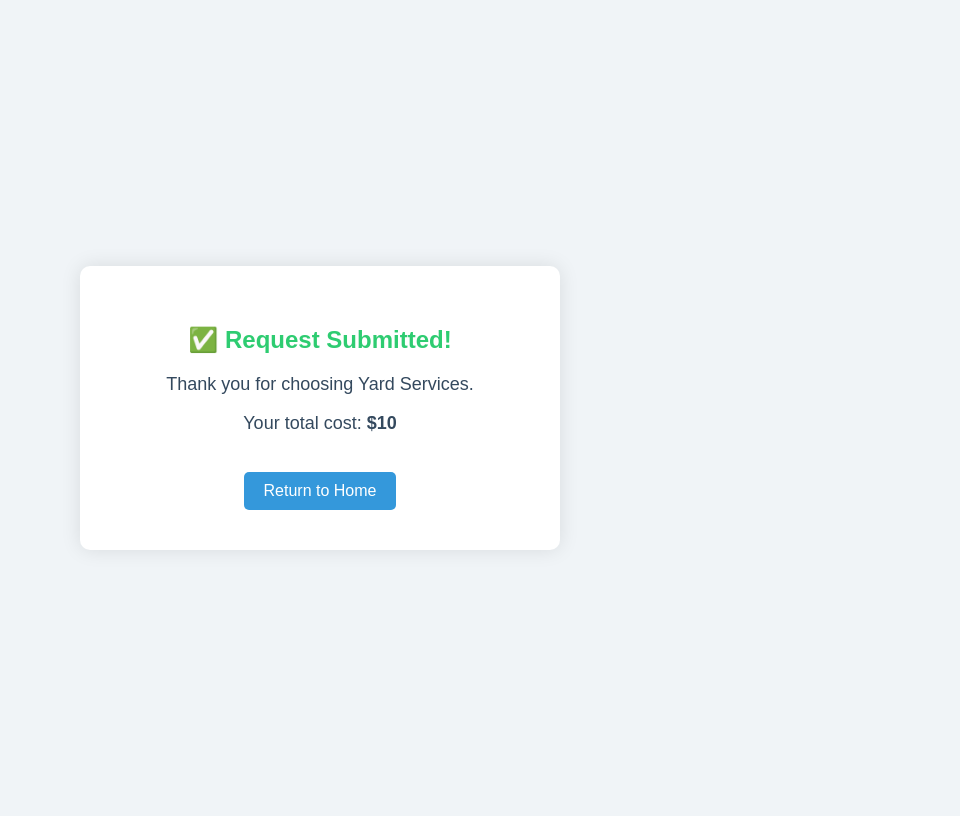
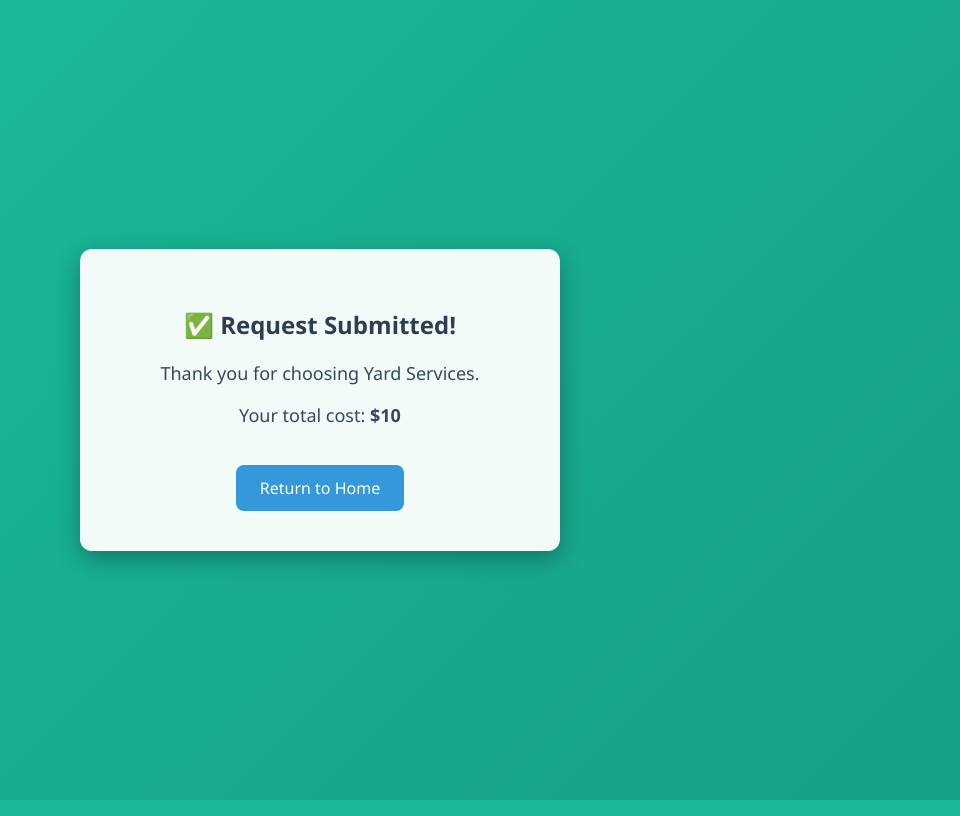
Before and after one commit to Mr-A-Hacker/Yard-sevices, a Flask app: template templates/submitted.html in a window 1280 px wide. Shown: the whole page, without its empty margins (320-1280 px from the left). Run offline with Flask 3, Linux system fonts and the light colour scheme; the template is opened without the code that fills it: most values are stand-ins (such as "Sample title", 1, 10 or a date in 2020).

Commit message:
Update submitted.html
Signed-off-by: MR.A_HACKER <abdullahlababidi70@gmail.com>

```diff
--- a/templates/submitted.html
+++ b/templates/submitted.html
@@ -4,23 +4,25 @@
   <title>Request Submitted</title>
   <style>
     body {
-      font-family: Arial, sans-serif;
-      background: #f0f4f7;
+      font-family: 'Segoe UI', sans-serif;
+      background: linear-gradient(135deg, #1abc9c, #16a085);
       display: flex;
       justify-content: center;
       align-items: center;
       height: 100vh;
+      margin: 0;
     }
-    .box {
-      background: white;
+    .card {
+      background: rgba(255,255,255,0.95);
       padding: 40px;
-      border-radius: 10px;
-      box-shadow: 0 0 20px rgba(0,0,0,0.1);
+      border-radius: 12px;
+      box-shadow: 0 8px 25px rgba(0,0,0,0.3);
       text-align: center;
       width: 400px;
+      animation: fadeIn 1s ease-in-out;
     }
     h2 {
-      color: #2ecc71;
+      color: #2c3e50;
       margin-bottom: 20px;
     }
     p {
@@ -30,19 +32,26 @@
     .back {
       margin-top: 20px;
       display: inline-block;
-      padding: 10px 20px;
+      padding: 12px 24px;
       background: #3498db;
       color: white;
       text-decoration: none;
-      border-radius: 5px;
+      border-radius: 8px;
+      font-size: 16px;
+      transition: 0.3s;
     }
     .back:hover {
       background: #2980b9;
+      transform: scale(1.05);
+    }
+    @keyframes fadeIn {
+      from {opacity: 0; transform: translateY(-20px);}
+      to {opacity: 1; transform: translateY(0);}
     }
   </style>
 </head>
 <body>
-  <div class="box">
+  <div class="card">
     <h2>✅ Request Submitted!</h2>
     <p>Thank you for choosing Yard Services.</p>
     <p>Your total cost: <strong>${{ cost }}</strong></p>
```
